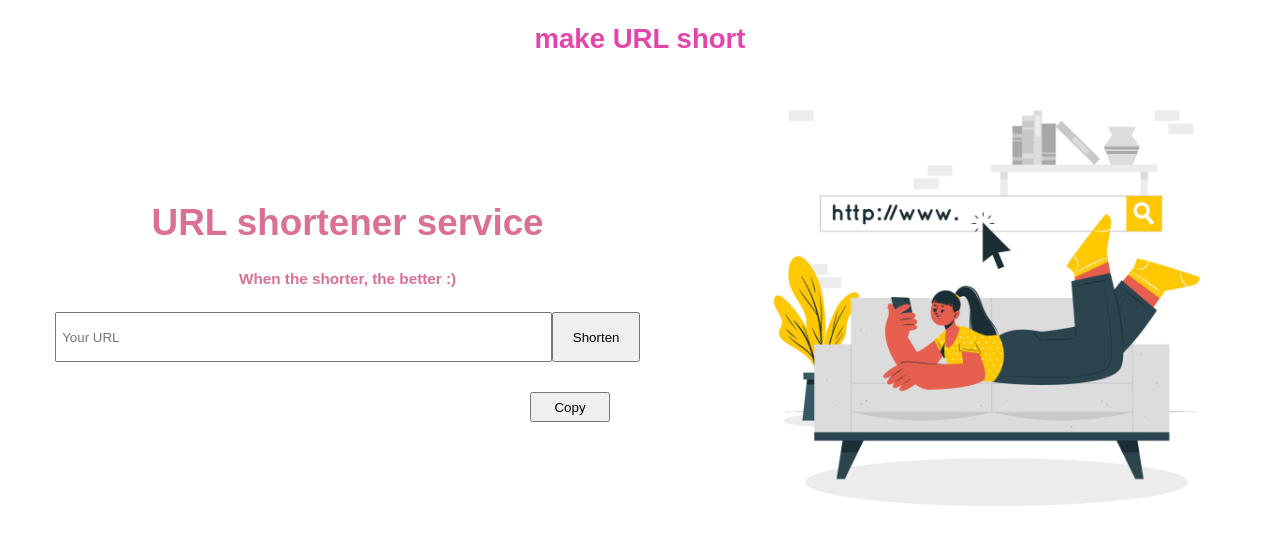
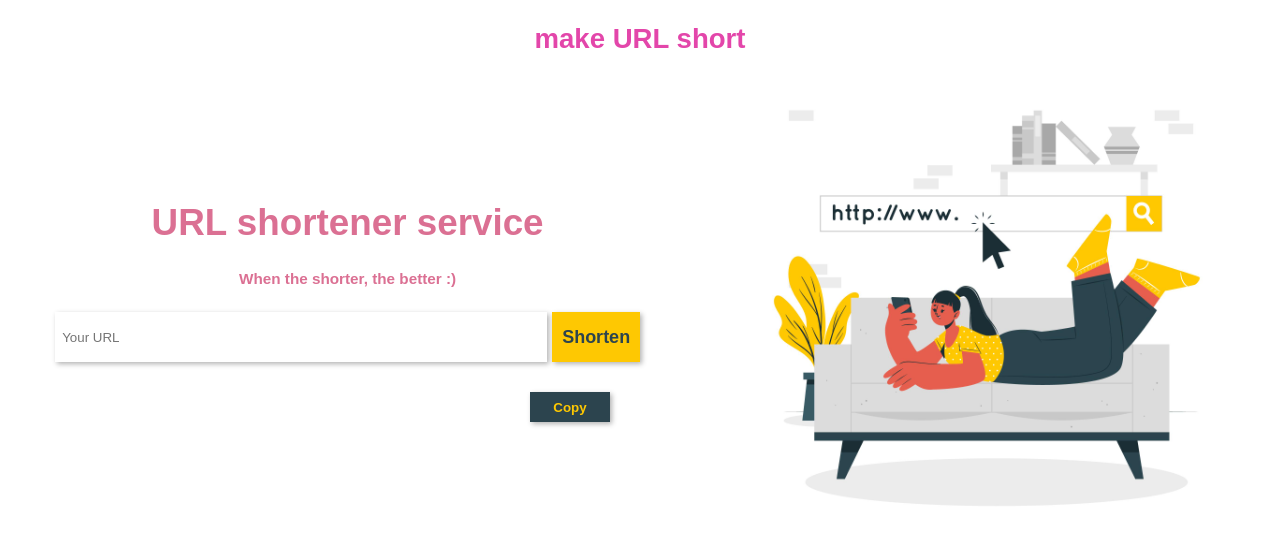
Before and after one commit to ZahraZfr/URL-Shortner-API, a React (Create React App) app: page / in a window 1280 px wide. Shown: the top 544 px of the page. Built offline with nearby package versions, Linux system fonts and the light colour scheme.

Commit message:
feat: add font and  hover style to button

```diff
--- a/src/components/styles/Main.style.js
+++ b/src/components/styles/Main.style.js
@@ -15,6 +15,7 @@ export const MainHolder = styled.div`
     form{
         width:50%;
         padding-top:100px;
+        font-family: 'Source Sans Pro', sans-serif;
 
         div{
             display:flex;
@@ -22,14 +23,33 @@ export const MainHolder = styled.div`
             input{
                 flex:1;
                 height:50px;
-                padding:0 5px;
+                padding:0 3px 0 7px;
+                margin-right:5px;
                 overflow: hidden;
                 text-overflow: ellipsis;
                 white-space: nowrap;
+                border:none;
+                outline:none;
+                box-shadow: 2px 2px 5px rgb(0,0,0,.3);
 
             }
             button{
-                width:15%
+                width:15%;
+                border:none;
+                outline:none;
+                background-color: rgb(254,200,2);
+                box-shadow: 2px 2px 5px rgb(0,0,0,.3);
+                font-weight:900;
+                color:rgb(44,68,78);
+                font-family: 'Source Sans Pro', sans-serif;
+                font-size:18px;
+
+                &:hover{
+                    cursor: pointer;
+                    transform: scale(1.02);
+                    box-shadow: 2px 2px 5px rgb(0,0,0,.53);
+
+                }
             }
         }
 
@@ -44,10 +64,24 @@ export const MainHolder = styled.div`
                 flex:1;
                 height:30px;
                 margin:0;
+
             }
             button{
                 height:30px;
                 width:80px;
+                border:none;
+                outline:none;
+                background-color: rgb(44,68,78);
+                color:rgb(254,200,2);;
+                box-shadow: 2px 2px 5px rgb(0,0,0,.3);
+                font-weight:700;
+
+                &:hover{
+                    cursor: pointer;
+                    transform: scale(1.02);
+                    box-shadow: 2px 2px 5px rgb(0,0,0,.53);
+                }
+
             }
         }
     }
--- a/src/components/styles/global.js
+++ b/src/components/styles/global.js
@@ -1,7 +1,7 @@
 import { createGlobalStyle } from 'styled-components'
 
 const GlobalStyles = createGlobalStyle`
-  @import url('https://fonts.googleapis.com/css2?family=Poppins:wght@300;400;600;700&display=swap');
+@import url('https://fonts.googleapis.com/css2?family=Source+Sans+Pro:wght@600&display=swap');
 
   * {
     box-sizing: border-box;
@@ -10,7 +10,7 @@ const GlobalStyles = createGlobalStyle`
   body {
     background: #fff;
     color: hsl(192, 100%, 9%);
-    font-family: 'Poppins', sans-serif;
+    font-family: 'Source Sans Pro', sans-serif;
     font-size: 1.15em;
     margin: 0;
     display : flex;
```
